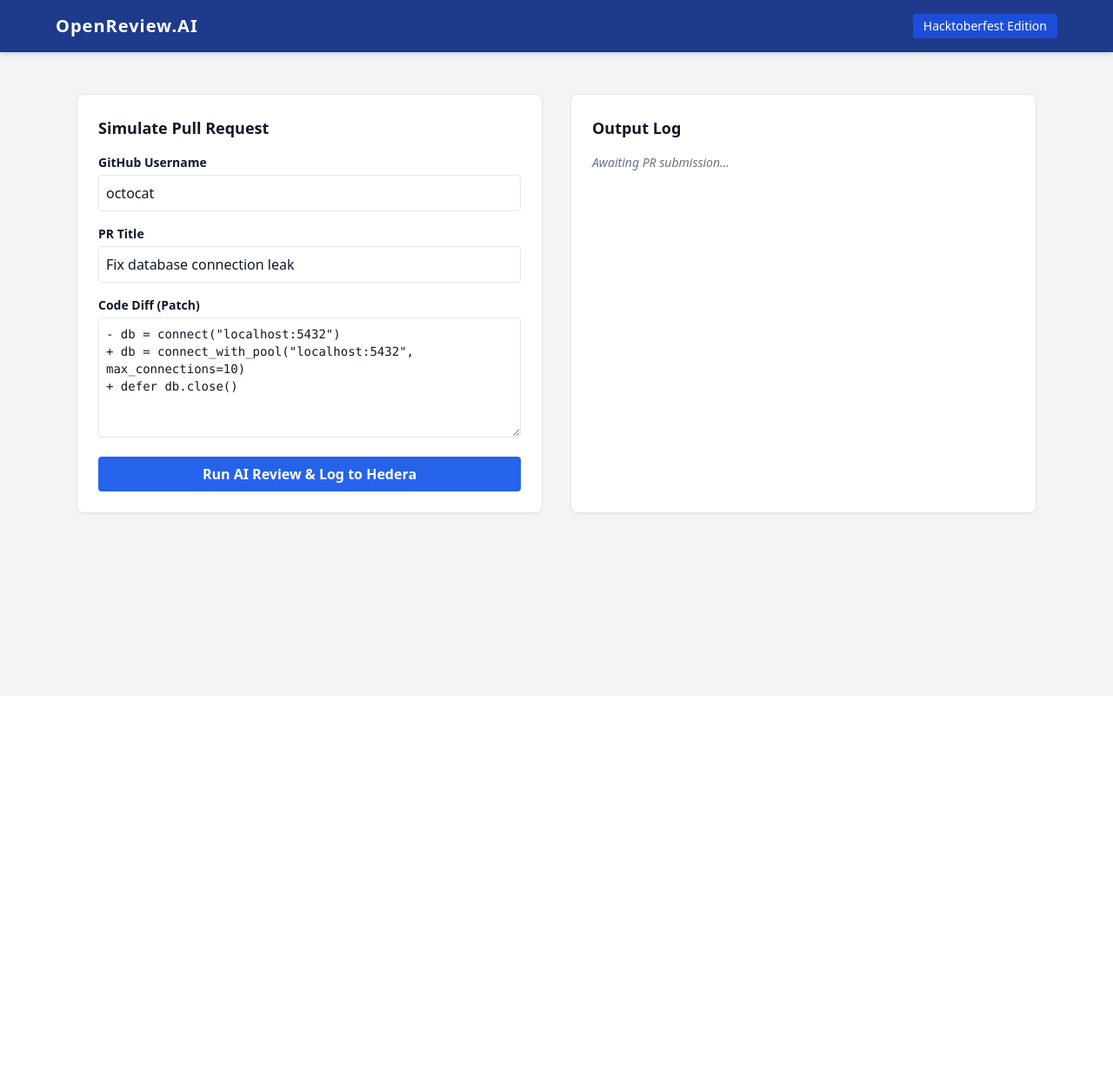
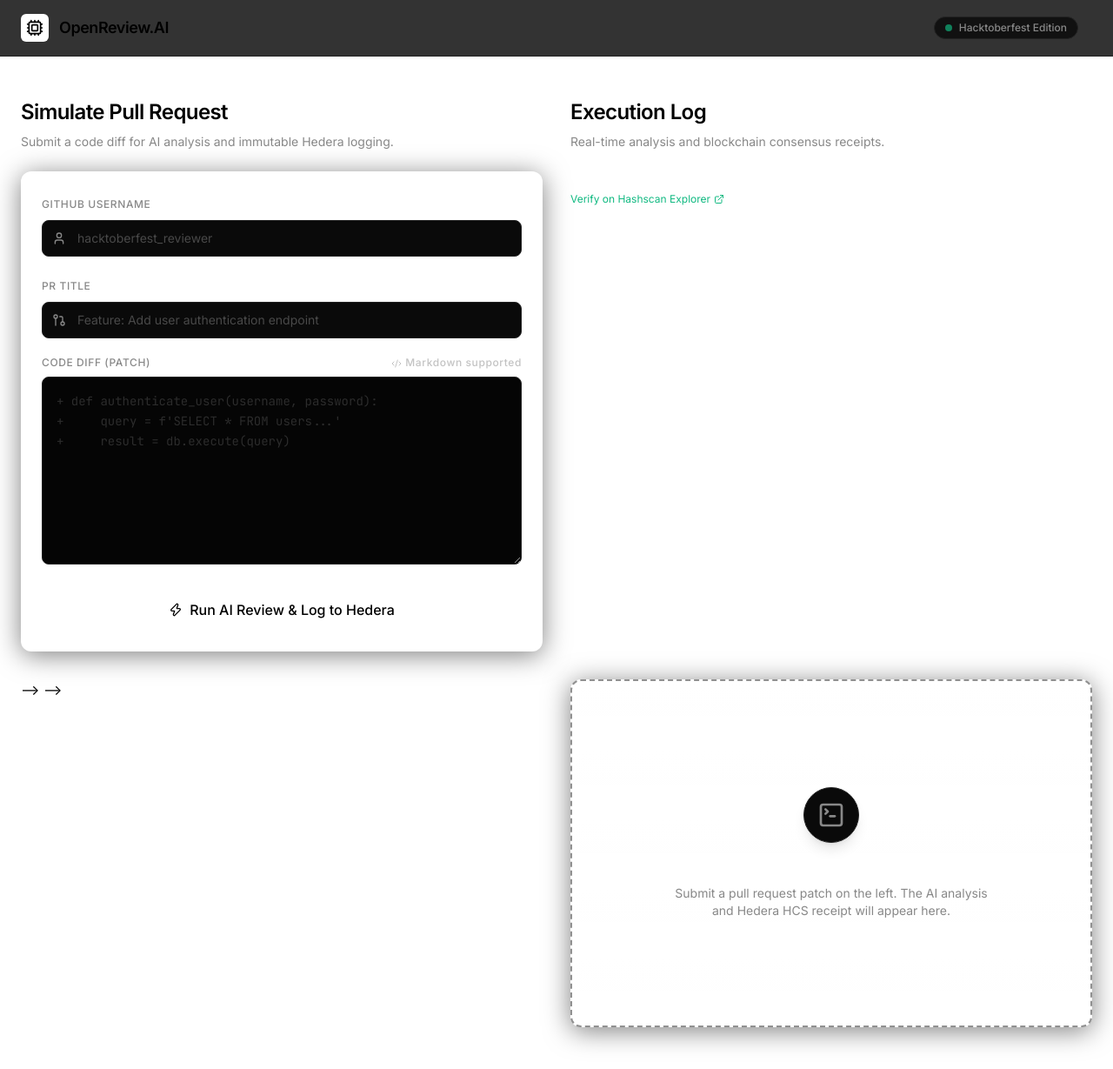
Before and after one commit to Dev-Suraj-Dhawal/openreview-ai, a FastAPI app: page / in a window 1280 px wide. Shown: the whole page at 87% size. Before the commit the page ends 592 px from the top, so only its background shows below. Run offline with FastAPI, Linux system fonts and the light colour scheme; some libraries are stand-ins or nearby versions.

Commit message:
feat(ui): implement enterprise dark mode design system

```diff
--- a/templates/index.html
+++ b/templates/index.html
@@ -1,97 +1,190 @@
 <!DOCTYPE html>
-<html lang="en">
+<html lang="en" class="dark">
 <head>
     <meta charset="UTF-8">
     <meta name="viewport" content="width=device-width, initial-scale=1.0">
-    <title>OpenReview.AI Dashboard</title>
+    <title>OpenReview.AI | Code Verification</title>
+
+    <!-- Google Fonts for that Dev Aesthetic -->
+    <link rel="preconnect" href="https://fonts.googleapis.com">
+    <link rel="preconnect" href="https://fonts.gstatic.com" crossorigin>
+    <link href="https://fonts.googleapis.com/css2?family=Inter:wght@400;500;600&family=JetBrains+Mono:wght@400;500&display=swap" rel="stylesheet">
+
+    <!-- Tailwind CSS -->
     <script src="https://cdn.tailwindcss.com"></script>
+    <script>
+        tailwind.config = {
+            darkMode: 'class',
+            theme: {
+                extend: {
+                    fontFamily: {
+                        sans: ['Inter', 'sans-serif'],
+                        mono: ['JetBrains Mono', 'monospace'],
+                    },
+                    colors: {
+                        background: '#000000',
+                        surface: '#0A0A0A',
+                        panel: '#111111',
+                        border: '#222222',
+                        accent: '#EDEDED',
+                        muted: '#888888',
+                        success: '#10B981',
+                    }
+                }
+            }
+        }
+    </script>
+
+    <!-- Lucide Icons -->
+    <script src="https://unpkg.com/lucide@latest"></script>
+
+    <style>
+        body {
+            background-color: theme('colors.background');
+            color: theme('colors.accent');
+        }
+        /* Custom scrollbar for textareas */
+        ::-webkit-scrollbar { width: 8px; height: 8px; }
+        ::-webkit-scrollbar-track { background: transparent; }
+        ::-webkit-scrollbar-thumb { background: #333; border-radius: 4px; }
+        ::-webkit-scrollbar-thumb:hover { background: #555; }
+
+        .glass-panel {
+            background: linear-gradient(180deg, rgba(255, 255, 255, 0.03) 0%, rgba(255, 255, 255, 0.01) 100%);
+            border: 1px solid theme('colors.border');
+            box-shadow: 0 4px 30px rgba(0, 0, 0, 0.5);
+        }
+
+        .input-glow:focus-within {
+            border-color: #555;
+            box-shadow: 0 0 15px rgba(255,255,255,0.05);
+        }
+    </style>
 </head>
-<body class="bg-gray-100 min-h-screen font-sans text-gray-900">
-    <nav class="bg-blue-900 text-white p-4 shadow-md">
-        <div class="max-w-6xl mx-auto flex justify-between items-center">
-            <h1 class="text-xl font-bold tracking-wider">OpenReview.AI</h1>
-            <span class="text-sm bg-blue-700 px-3 py-1 rounded">Hacktoberfest Edition</span>
+<body class="min-h-screen flex flex-col antialiased selection:bg-white selection:text-black">
+
+    <!-- Navbar -->
+    <nav class="border-b border-border bg-background/80 backdrop-blur-md sticky top-0 z-50">
+        <div class="max-w-7xl mx-auto px-6 h-16 flex items-center justify-between">
+            <div class="flex items-center gap-3">
+                <div class="w-8 h-8 rounded-md bg-white flex items-center justify-center">
+                    <i data-lucide="cpu" class="text-black w-5 h-5"></i>
+                </div>
+                <span class="font-semibold tracking-tight text-lg">OpenReview.AI</span>
+            </div>
+            <div class="flex items-center gap-4">
+                <span class="px-3 py-1 text-xs font-medium bg-[#111] border border-border rounded-full text-muted flex items-center gap-2">
+                    <span class="w-2 h-2 rounded-full bg-success animate-pulse"></span>
+                    Hacktoberfest Edition
+                </span>
+                <a href="https://github.com/Dev-Suraj-Dhawal" target="_blank" class="text-muted hover:text-white transition-colors">
+                    <i data-lucide="github" class="w-5 h-5"></i>
+                </a>
+            </div>
         </div>
     </nav>
 
-    <main class="max-w-6xl mx-auto p-6 grid grid-cols-1 lg:grid-cols-2 gap-8 mt-6">
-        <!-- Submission Form -->
-        <div class="bg-white p-6 rounded-lg shadow-sm border border-gray-200">
-            <h2 class="text-lg font-bold mb-4">Simulate Pull Request</h2>
-            <form id="prForm" class="space-y-4">
-                <div>
-                    <label class="block text-sm font-semibold mb-1">GitHub Username</label>
-                    <input type="text" id="author" value="octocat" class="w-full border p-2 rounded focus:outline-blue-500" required>
+    <!-- Main Content -->
+    <main class="flex-grow max-w-7xl mx-auto w-full px-6 py-12 grid grid-cols-1 lg:grid-cols-2 gap-8">
+
+        <!-- Left Column: Input Form -->
+        <div class="flex flex-col gap-6">
+            <div>
+                <h1 class="text-2xl font-semibold tracking-tight mb-2">Simulate Pull Request</h1>
+                <p class="text-muted text-sm">Submit a code diff for AI analysis and immutable Hedera logging.</p>
+            </div>
+
+            <!-- Replace 'YOUR_FORM_ACTION' if you are using standard form submission, or attach your JS event listeners to this form ID -->
+            <form id="reviewForm" method="POST" action="/" class="glass-panel rounded-xl p-6 flex flex-col gap-5">
+
+                <div class="space-y-2 input-glow transition-all rounded-lg">
+                    <label class="text-xs font-medium text-muted uppercase tracking-wider">GitHub Username</label>
+                    <div class="relative">
+                        <i data-lucide="user" class="absolute left-3 top-1/2 -translate-y-1/2 w-4 h-4 text-muted"></i>
+                        <input type="text" name="github_username" placeholder="hacktoberfest_reviewer" required
+                            class="w-full bg-surface border border-border rounded-lg pl-10 pr-4 py-2.5 text-sm outline-none placeholder:text-muted/50 focus:border-white/30 transition-colors">
+                    </div>
                 </div>
-                <div>
-                    <label class="block text-sm font-semibold mb-1">PR Title</label>
-                    <input type="text" id="title" value="Fix database connection leak" class="w-full border p-2 rounded focus:outline-blue-500" required>
+
+                <div class="space-y-2 input-glow transition-all rounded-lg">
+                    <label class="text-xs font-medium text-muted uppercase tracking-wider">PR Title</label>
+                    <div class="relative">
+                        <i data-lucide="git-pull-request" class="absolute left-3 top-1/2 -translate-y-1/2 w-4 h-4 text-muted"></i>
+                        <input type="text" name="pr_title" placeholder="Feature: Add user authentication endpoint" required
+                            class="w-full bg-surface border border-border rounded-lg pl-10 pr-4 py-2.5 text-sm outline-none placeholder:text-muted/50 focus:border-white/30 transition-colors">
+                    </div>
                 </div>
-                <div>
-                    <label class="block text-sm font-semibold mb-1">Code Diff (Patch)</label>
-                    <textarea id="diff" rows="6" class="w-full border p-2 rounded font-mono text-sm focus:outline-blue-500" required>
-- db = connect("localhost:5432")
-+ db = connect_with_pool("localhost:5432", max_connections=10)
-+ defer db.close()
-                    </textarea>
+
+                <div class="space-y-2 flex-grow flex flex-col input-glow transition-all rounded-lg">
+                    <label class="text-xs font-medium text-muted uppercase tracking-wider flex justify-between">
+                        <span>Code Diff (Patch)</span>
+                        <span class="lowercase normal-case text-muted/50"><i data-lucide="code-2" class="inline w-3 h-3 mr-1"></i>Markdown supported</span>
+                    </label>
+                    <textarea name="code_diff" rows="8" required placeholder="+ def authenticate_user(username, password):&#10;+     query = f'SELECT * FROM users...'&#10;+     result = db.execute(query)"
+                        class="w-full flex-grow bg-[#050505] border border-border rounded-lg p-4 text-sm font-mono text-[#E5E5E5] outline-none placeholder:text-muted/30 focus:border-white/30 transition-colors resize-y leading-relaxed"></textarea>
                 </div>
-                <button type="submit" id="submitBtn" class="w-full bg-blue-600 text-white font-bold py-2 px-4 rounded hover:bg-blue-700 transition">
+
+                <button type="submit" class="w-full bg-white text-black font-medium py-3 px-4 rounded-lg hover:bg-neutral-200 transition-colors flex items-center justify-center gap-2 mt-2">
+                    <i data-lucide="zap" class="w-4 h-4"></i>
                     Run AI Review & Log to Hedera
                 </button>
             </form>
         </div>
 
-        <!-- Results Display -->
-        <div class="bg-white p-6 rounded-lg shadow-sm border border-gray-200 h-full">
-            <h2 class="text-lg font-bold mb-4">Output Log</h2>
-            <div id="result" class="text-gray-500 text-sm italic">
-                Awaiting PR submission...
+        <!-- Right Column: Output Log -->
+        <div class="flex flex-col gap-6">
+            <div>
+                <h2 class="text-2xl font-semibold tracking-tight mb-2">Execution Log</h2>
+                <p class="text-muted text-sm">Real-time analysis and blockchain consensus receipts.</p>
+            </div>
+
+            <div class="flex flex-col gap-4">
+
+                <!-- Use Jinja2 if/else blocks around these output cards depending on how you pass data from FastAPI -->
+
+                <!-- HEDERA LOG CARD (Render if data exists) -->
+                <!-- <div class="glass-panel rounded-xl p-1 overflow-hidden">
+                    <div class="bg-success/10 border border-success/20 rounded-lg p-5">
+                        <div class="flex items-center gap-2 text-success font-medium mb-3">
+                            <i data-lucide="box" class="w-5 h-5"></i>
+                            Decentralized Log (Hedera HCS)
+                        </div>
+                        <div class="font-mono text-sm text-success/80 mb-4 bg-success/5 p-3 rounded border border-success/10">
+                            {{ hedera_receipt_id }} <!-- Replace with your actual variable -->
+                        </div>
+                        <a href="{{ hashscan_link }}" target="_blank" class="text-xs text-success hover:text-white transition-colors flex items-center gap-1">
+                            Verify on Hashscan Explorer <i data-lucide="external-link" class="w-3 h-3"></i>
+                        </a>
+                    </div>
+                </div> -->
+
+                <!-- AI AGENT REVIEW CARD (Render if data exists) -->
+                <!-- <div class="glass-panel rounded-xl p-6">
+                    <div class="flex items-center gap-2 text-white font-medium mb-4 pb-4 border-b border-border">
+                        <i data-lucide="bot" class="w-5 h-5"></i>
+                        AI Agent Review (Gemini)
+                    </div>
+                    <div class="prose prose-invert prose-sm max-w-none text-muted font-mono leading-relaxed bg-[#050505] p-4 rounded-lg border border-border">
+                        {{ ai_review_text }} <!-- Replace with your actual variable -->
+                    </div>
+                </div> -->
+
+                <!-- Empty State (When no data is present) -->
+                <div class="h-full min-h-[400px] glass-panel rounded-xl p-8 flex flex-col items-center justify-center text-center border-dashed border-2 border-border/50">
+                    <div class="w-16 h-16 rounded-full bg-surface border border-border flex items-center justify-center mb-4 shadow-lg">
+                        <i data-lucide="terminal-square" class="w-8 h-8 text-muted"></i>
+                    </div>
+                    <h3 class="text-white font-medium mb-2">Awaiting Code Submission</h3>
+                    <p class="text-sm text-muted max-w-sm">Submit a pull request patch on the left. The AI analysis and Hedera HCS receipt will appear here.</p>
+                </div>
+
             </div>
         </div>
     </main>
 
+    <!-- Initialize Lucide Icons -->
     <script>
-        document.getElementById('prForm').addEventListener('submit', async (e) => {
-            e.preventDefault();
-            const btn = document.getElementById('submitBtn');
-            const resultDiv = document.getElementById('result');
-
-            btn.innerText = "Processing (AI + Hedera)...";
-            btn.disabled = true;
-            resultDiv.innerHTML = `<p class="text-blue-600 animate-pulse">Analyzing code diff...</p>`;
-
-            const payload = {
-                author: document.getElementById('author').value,
-                title: document.getElementById('title').value,
-                diff: document.getElementById('diff').value
-            };
-
-            try {
-                const res = await fetch('/api/review', {
-                    method: 'POST',
-                    headers: {'Content-Type': 'application/json'},
-                    body: JSON.stringify(payload)
-                });
-                const data = await res.json();
-
-                resultDiv.innerHTML = `
-                    <div class="p-4 bg-green-50 border border-green-200 rounded mb-4">
-                        <h3 class="font-bold text-green-900 text-sm">Decentralized Log (Hedera HCS)</h3>
-                        <p class="text-xs font-mono mt-1 text-green-800 break-all">${data.hedera_receipt}</p>
-                        ${data.tx_url ? `<a href="${data.tx_url}" target="_blank" class="text-blue-600 underline text-xs mt-2 inline-block">Verify on Hashscan Explorer &rarr;</a>` : ''}
-                    </div>
-                    <div class="p-4 bg-gray-50 border rounded">
-                        <h3 class="font-bold text-sm mb-2">AI Agent Review</h3>
-                        <pre class="whitespace-pre-wrap text-sm text-gray-700 font-sans">${data.ai_review}</pre>
-                    </div>
-                `;
-            } catch (err) {
-                resultDiv.innerHTML = `<p class="text-red-600">Error connecting to backend.</p>`;
-            } finally {
-                btn.innerText = "Run AI Review & Log to Hedera";
-                btn.disabled = false;
-            }
-        });
+        lucide.createIcons();
     </script>
 </body>
 </html>
```
Also changed, not shown: demo.png (added), 1 other file.
